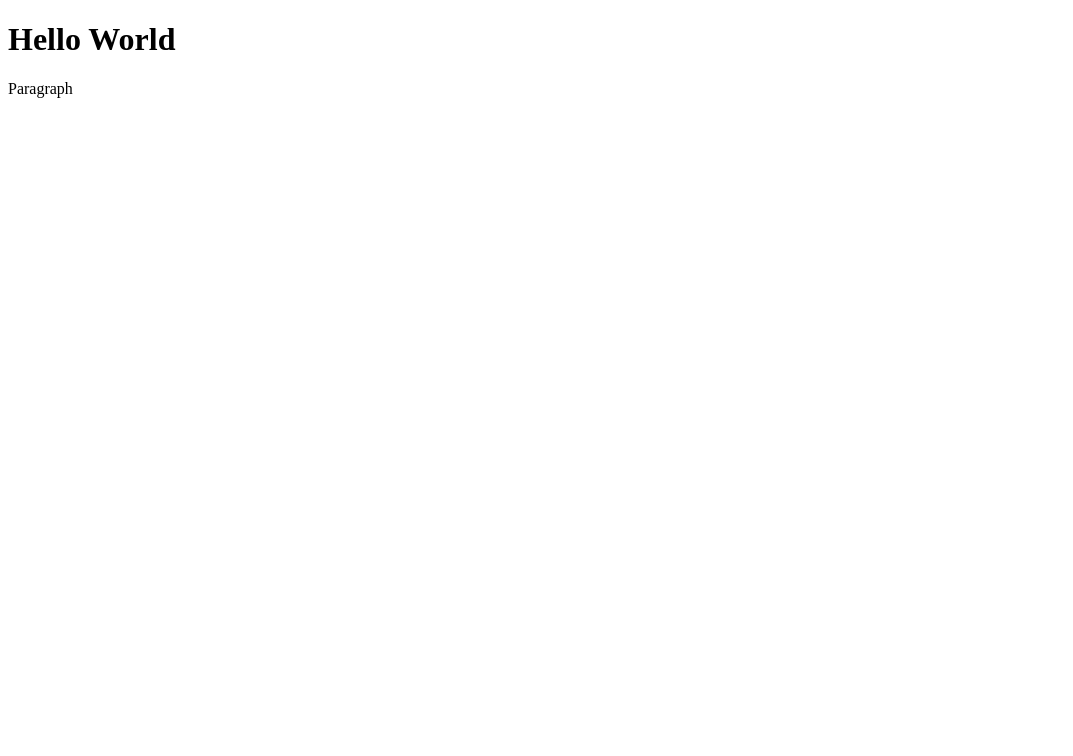
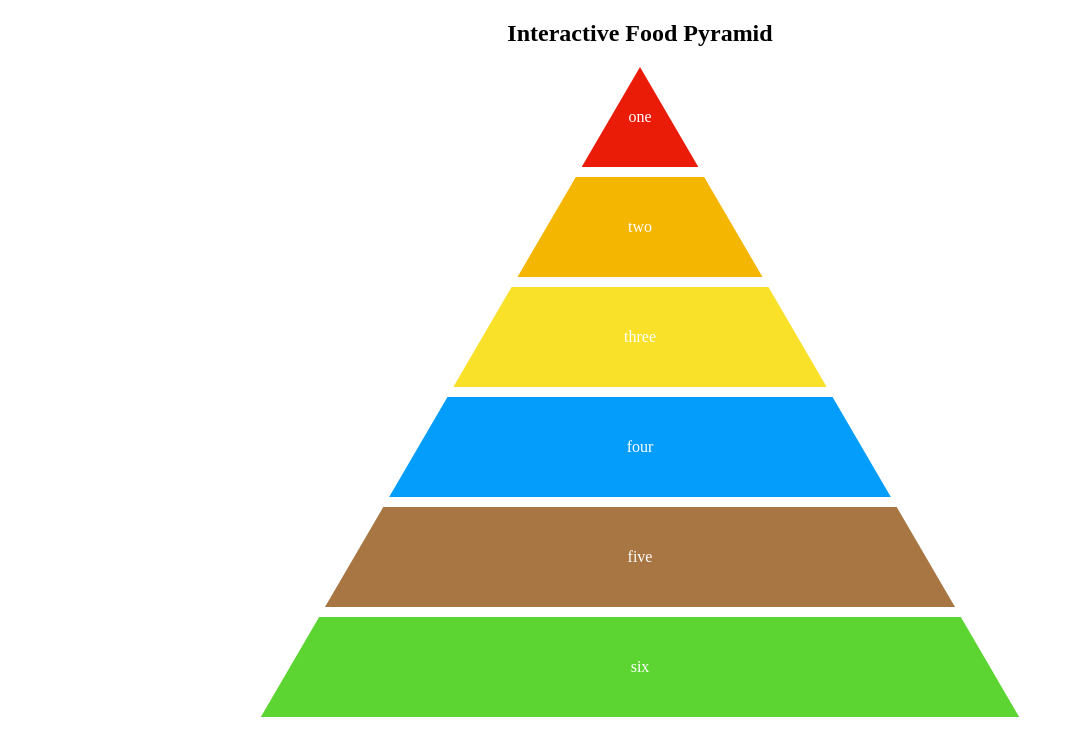
Before and after one commit to katiedoherty/Interactive_food_pyramid, a plain HTML site: page index.html in a window 1280 px wide. Shown: the whole page, without its empty margins (0-1073 px from the left). Drawn offline with Linux system fonts and the light colour scheme.

Commit message:
added in triangle

```diff
--- a/index.html
+++ b/index.html
@@ -2,12 +2,39 @@
 <html lang = "en" class = no-js>
     <head>
         <title>Food Pyramid</title>
+        <meta charset="UTF-8">
+        <meta name="viewport" content="width=device-width, initial-scale=1.0">
+        <meta http-equiv="X-UA-Compatible" content="ie=edge">
         <link rel = "stylesheet" href = "style.css">
     </head>
 
     <body>
-        <h1>Hello World</h1>
-        <p>Paragraph</p>
+        <div class="sandbox">
+            <h2 class="title">Interactive Food Pyramid</h2>
+            <div class="content">
+
+
+
+              <section>
+
+                <div class="triangle">
+
+                  <div class="one">one</div>
+
+                  <div class="two">two</div>
+
+                  <div class="three">three</div>
+                  <div class="four">four</div>
+                  <div class="five">five</div>
+                  <div class="six">six</div>
+
+                </div>
+
+              </section>
+
+            </div>
+          </div>
+
     </body>
 
 </html>
--- a/style.css
+++ b/style.css
@@ -0,0 +1,45 @@
+.title{
+    text-align: center;
+    margin:20px;
+}
+
+.triangle{
+    position:relative;
+    height: 650px;
+    clip-path: polygon(50% 0, 20% 100%, 80% 100%);
+}
+
+.triangle div {
+
+    height:100px;
+    width:100%;
+    margin:0 auto 10px;
+    color: white;
+    line-height: 100px;
+    text-align: center;
+
+}
+
+.one{
+    background: #ea1b07;
+}
+
+.two{
+    background:#f4b600;
+}
+
+.three{
+    background:#f9e029;
+}
+
+.four{
+    background:#049dfc;
+}
+
+.five{
+    background: #a77643;
+}
+
+.six{
+    background:#5cd533;
+}
```
